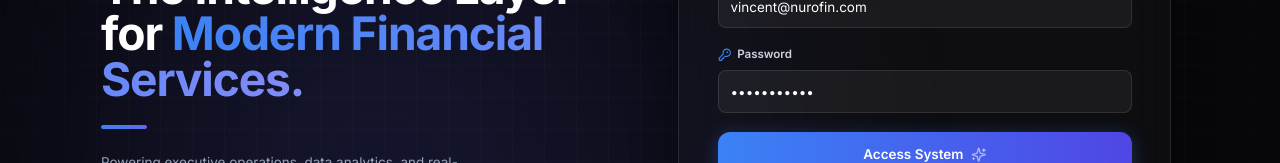
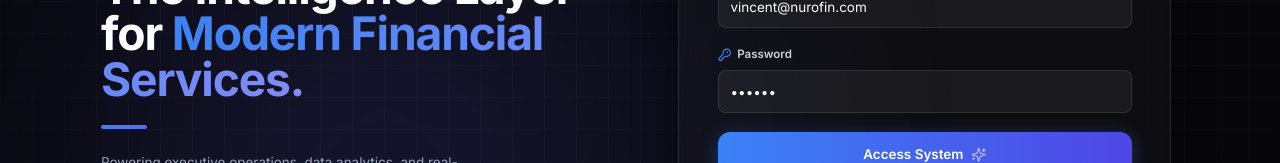
Before and after one commit to shlokgit-04/Nurofin-ai-frontend, a Next.js app: page /login in a window 1280 px wide. Shown: the part 351-514 px from the top of the page. Built offline with nearby package versions, Linux system fonts and the light colour scheme.

Commit message:
fix(frontend): correct demo login credentials

```diff
--- a/app/login/page.tsx
+++ b/app/login/page.tsx
@@ -30,7 +30,7 @@ export default function LoginPage() {
     resolver: zodResolver(loginSchema),
     defaultValues: {
       email: 'vincent@nurofin.com',
-      password: 'password123',
+      password: 'qwerty',
     },
   });
 
```
